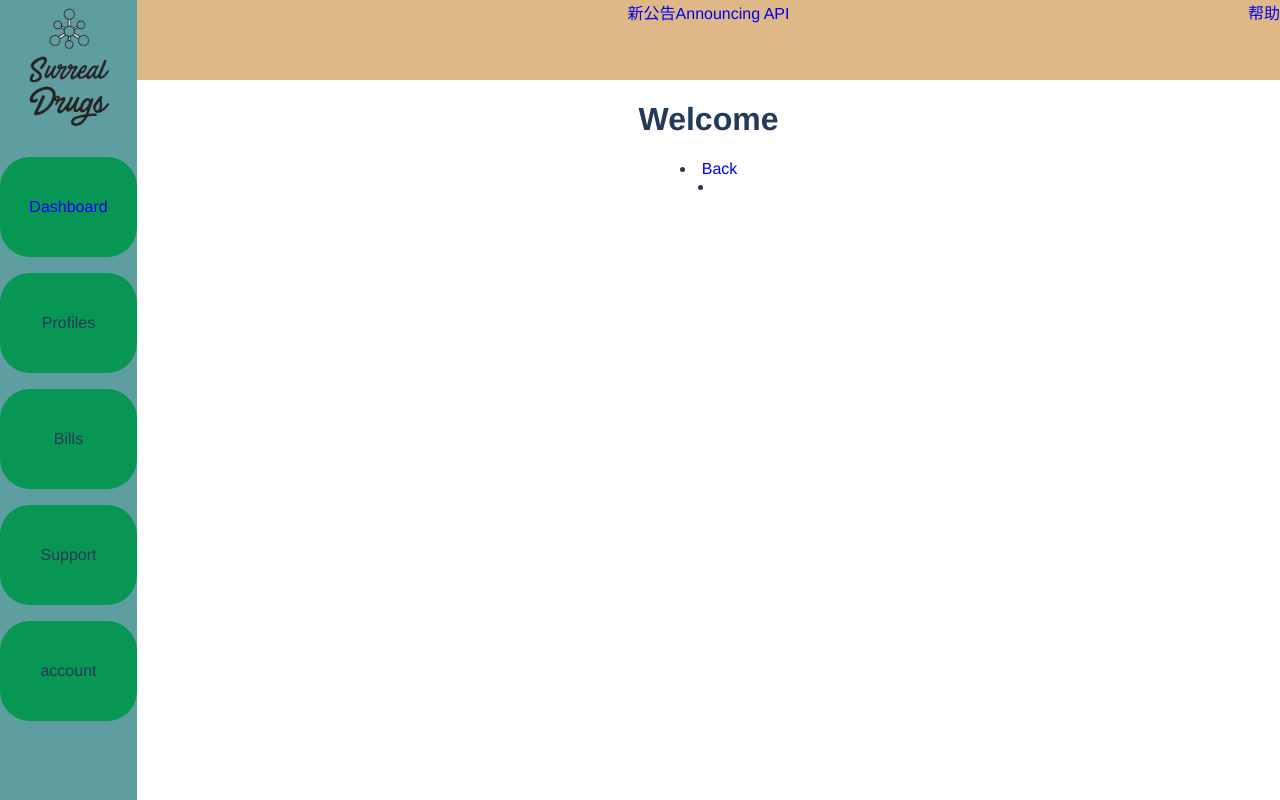
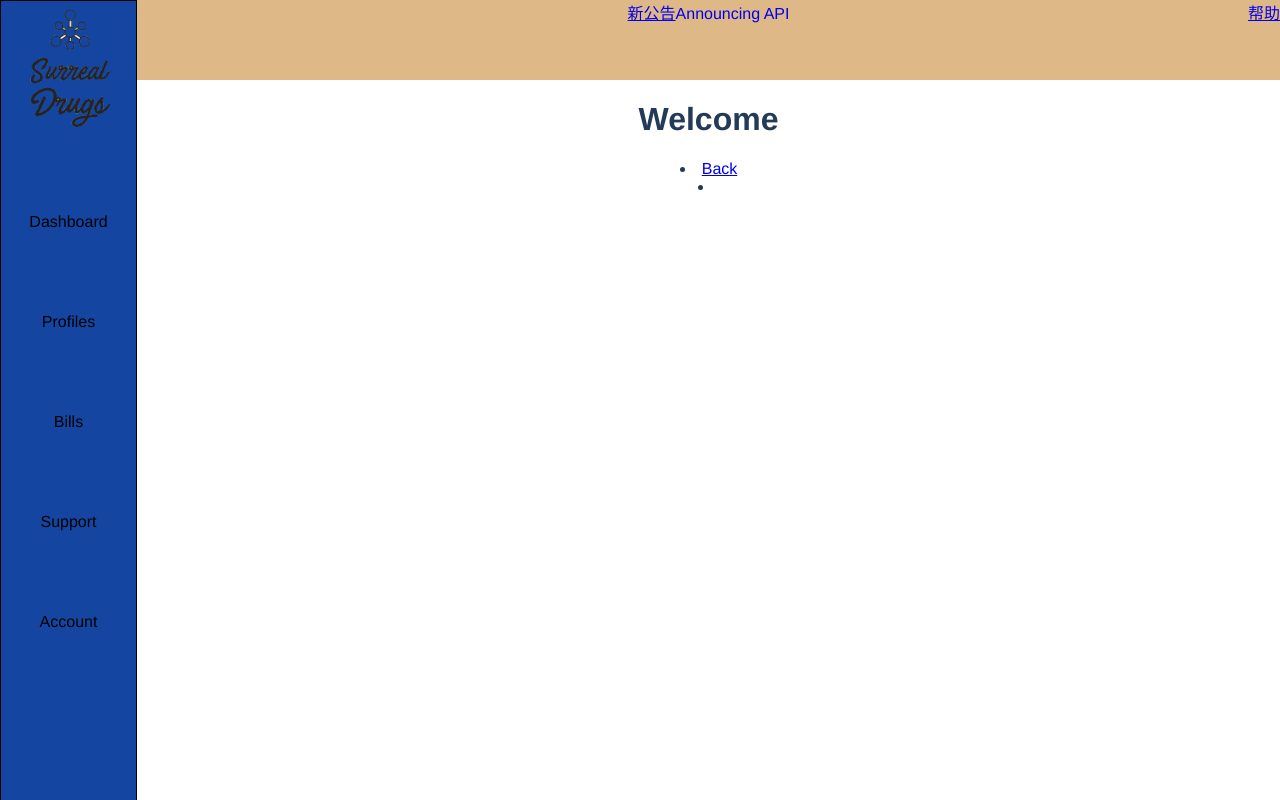
Before and after one commit to 0lvl0/vue, a Vue app: page /redirect in a window 1280 px wide. Built offline with nearby package versions, Linux system fonts and the light colour scheme; the HTML template or start-up script is replaced by a standard one.

Commit message:
左边栏链接

```diff
--- a/public/index.html
+++ b/public/index.html
@@ -27,14 +27,13 @@
       padding: 0;
       height: 100%;
     }
-    a {
-      text-decoration: none;
-    }
     .left_bar_list {
       height: 100%;
-      width: 137px;
+      border: 1px black solid;
+      width: 135px;
       position: fixed;
-      background-color: cadetblue;
+      background-color: rgb(20, 70, 161);
+      overflow: hidden;
     }
     .left_logo{
       width: 137px;
--- a/src/components/main.vue
+++ b/src/components/main.vue
@@ -1,14 +1,13 @@
 <template>
   <div>
     <div class="left_bar_list">
-      <img class="left_logo" src="./../assets/logo.png" alt="Surreal" />
-      <p>
-        <a href="/dashboard">Dashboard</a>
-      </p>
-      <p>Profiles</p>
-      <p>Bills</p>
-      <p>Support</p>
-      <p>account</p>
+      <img class="left_logo" src="./../assets/logo.png" alt="Surreal">
+      <div style="height:30px"></div>
+      <a href="/dashboard">Dashboard</a>
+      <a href="/profiles">Profiles</a>
+      <a href="/bills">Bills</a>
+      <a href="/support">Support</a>
+      <a href="/account">Account</a>
     </div>
     <div class="container">
       <div class="top_bar_news">
@@ -42,14 +41,15 @@
   </div>
 </template>
 <style>
-p {
+.left_bar_list a {
+  text-decoration: none;
   height: 100px;
-  width: 137px;
+  width: 135px;
   overflow: hidden;
   text-align: center;
-  background-color: rgb(8, 150, 84);
-  border-radius: 30px;
+  border: 90px;
   align-content: center;
   display: grid;
+  color: black;
 }
 </style>
```
